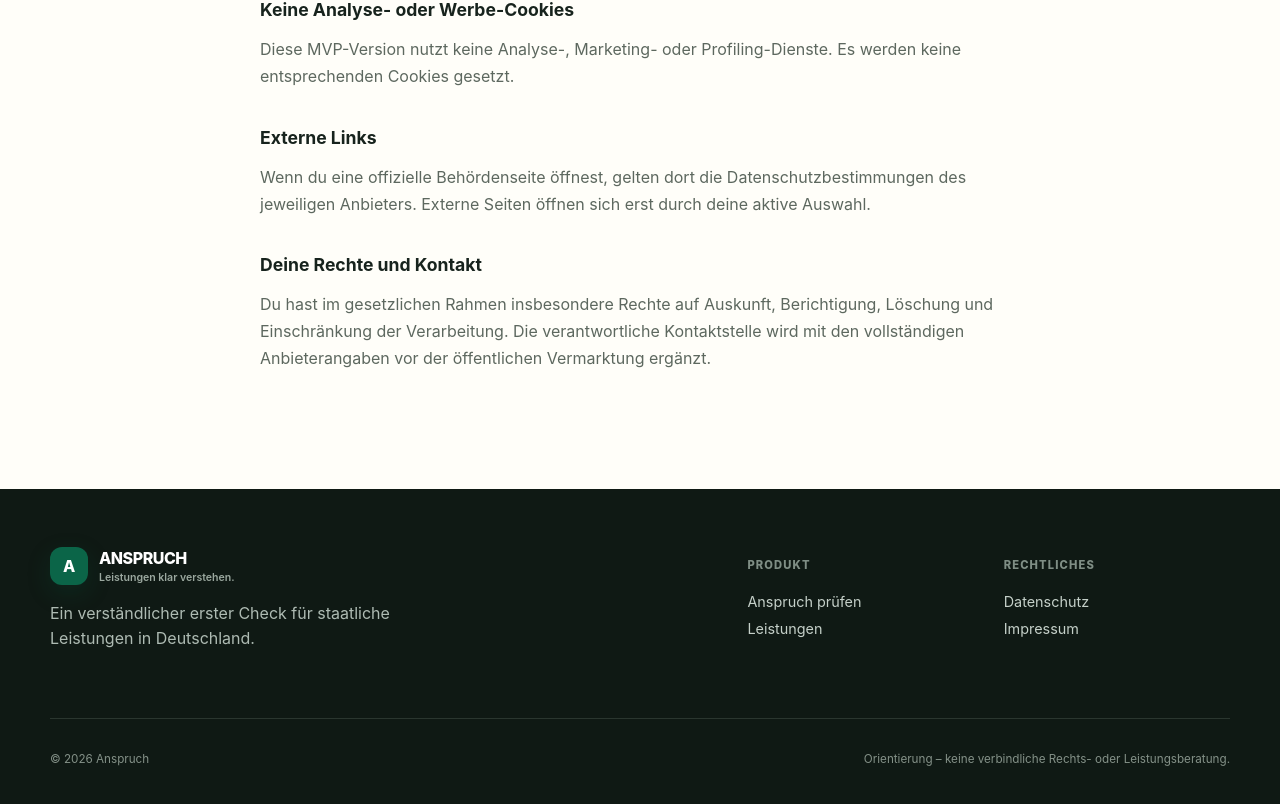
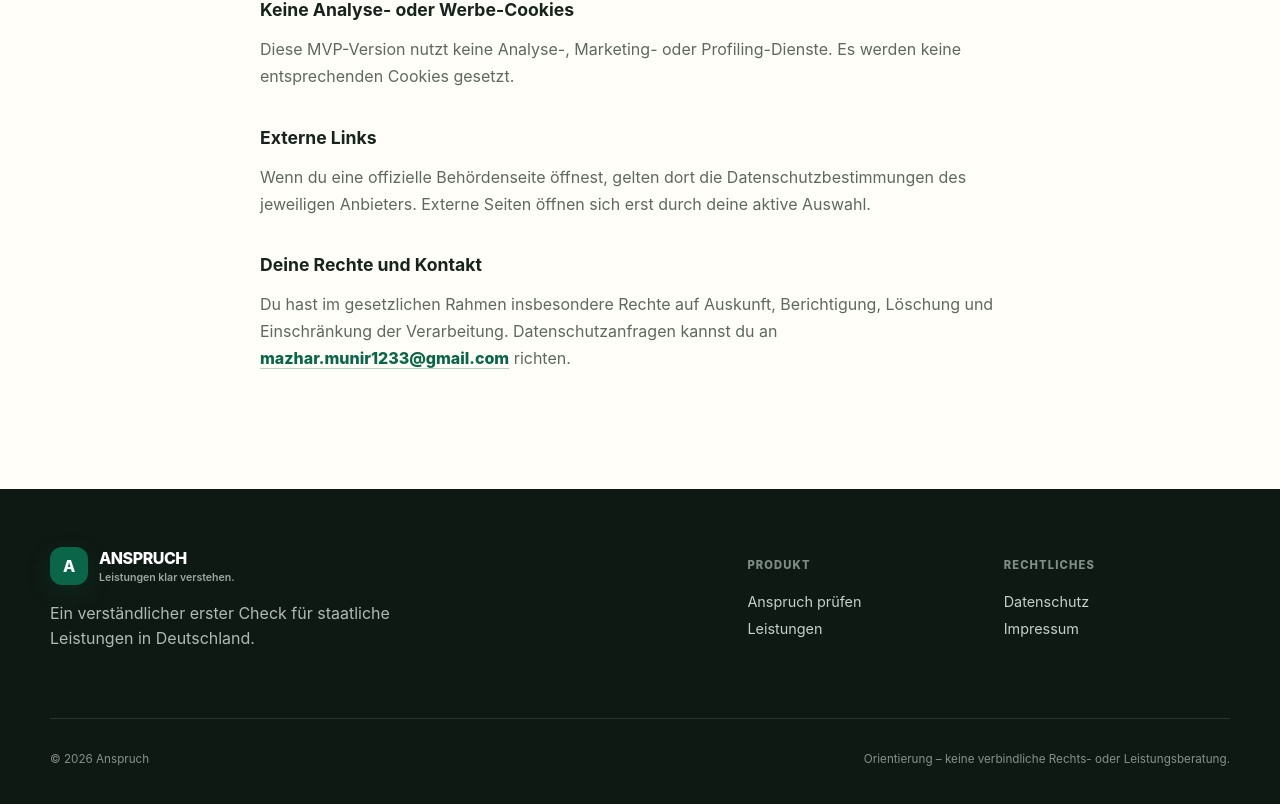
Before and after one commit to nazharmunir/anspruchscheck, a Next.js app: page /datenschutz in a window 1280 px wide. Shown: the part 797-1601 px from the top of the page. Built offline with nearby package versions, Linux system fonts and the light colour scheme.

Commit message:
Add contact email to Datenschutz

```diff
--- a/app/datenschutz/page.tsx
+++ b/app/datenschutz/page.tsx
@@ -30,7 +30,15 @@ export default function PrivacyPage() {
           <p>Wenn du eine offizielle Behördenseite öffnest, gelten dort die Datenschutzbestimmungen des jeweiligen Anbieters. Externe Seiten öffnen sich erst durch deine aktive Auswahl.</p>
 
           <h2>Deine Rechte und Kontakt</h2>
-          <p>Du hast im gesetzlichen Rahmen insbesondere Rechte auf Auskunft, Berichtigung, Löschung und Einschränkung der Verarbeitung. Die verantwortliche Kontaktstelle wird mit den vollständigen Anbieterangaben vor der öffentlichen Vermarktung ergänzt.</p>
+          <p>
+            Du hast im gesetzlichen Rahmen insbesondere Rechte auf Auskunft,
+            Berichtigung, Löschung und Einschränkung der Verarbeitung.
+            Datenschutzanfragen kannst du an{" "}
+            <a className="text-link" href="mailto:mazhar.munir1233@gmail.com">
+              mazhar.munir1233@gmail.com
+            </a>{" "}
+            richten.
+          </p>
         </div>
       </main>
       <SiteFooter />
```
